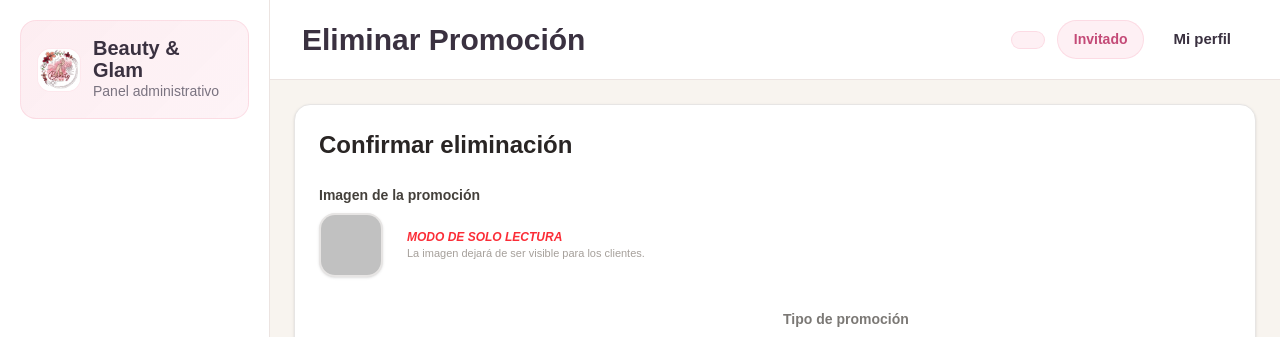
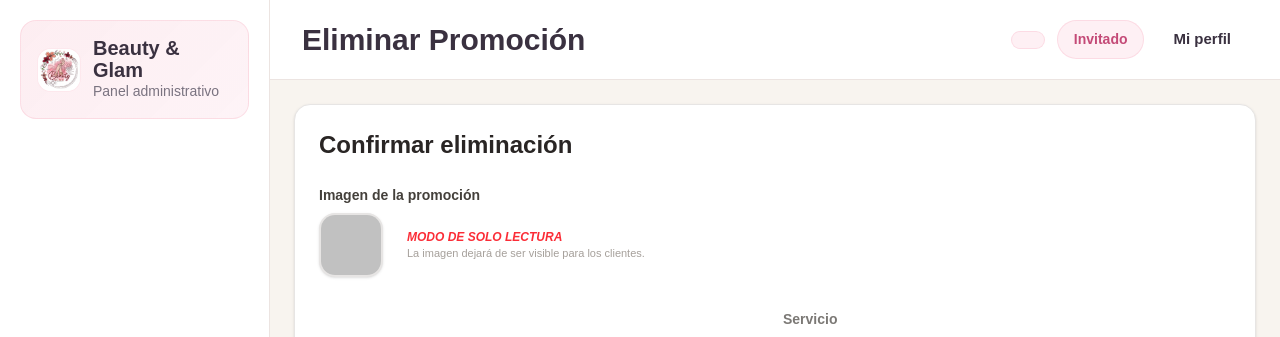
Before and after one commit to IDGS-804-23002351/IDGS_804_BEAUTY_GLAM, a Python web app: template templates/promos/eliminar.html in a window 1280 px wide. Shown: the top 337 px of the page. Run offline with Jinja, Linux system fonts and the light colour scheme; the template is opened without the code that fills it, so the values that code supplies are empty; grey boxes are pictures that could not be loaded.

Commit message:
Mas cambios en Promos 08/04/2026

```diff
--- a/templates/promos/eliminar.html
+++ b/templates/promos/eliminar.html
@@ -48,7 +48,7 @@
 
             <div class="md:col-span-1 pointer-events-none opacity-70">
                 <div class="form-group">
-                    <label class="block text-sm font-bold text-stone-700 mb-2">Tipo de promoción</label>
+                    <label class="block text-sm font-bold text-stone-700 mb-2">Servicio</label>
                     <select disabled class="w-full rounded-xl border border-stone-100 bg-stone-50 px-4 py-3 text-sm text-stone-400 outline-none appearance-none">
                         <option selected>{{ promo.tipo_promocion }}</option>
                     </select>
```
